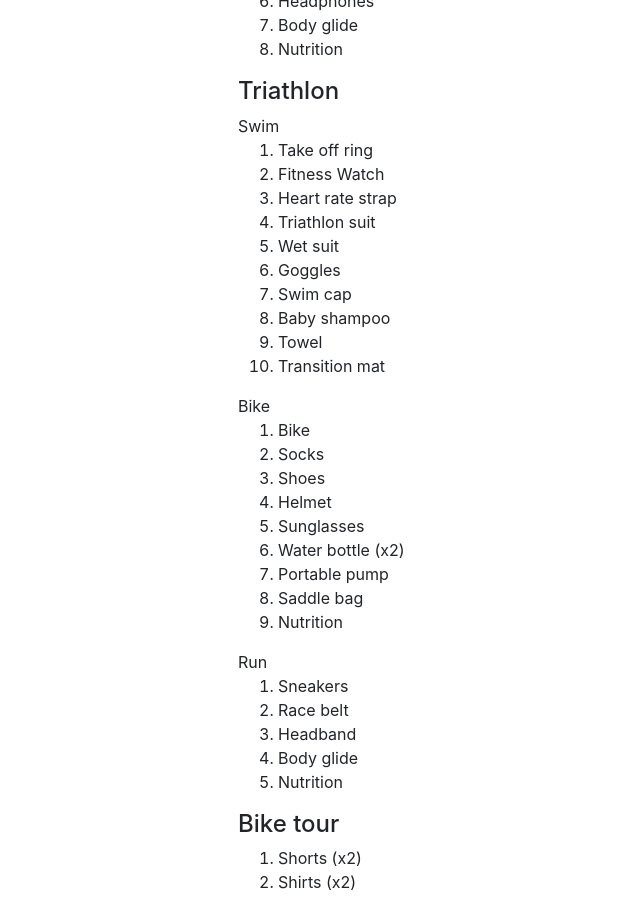
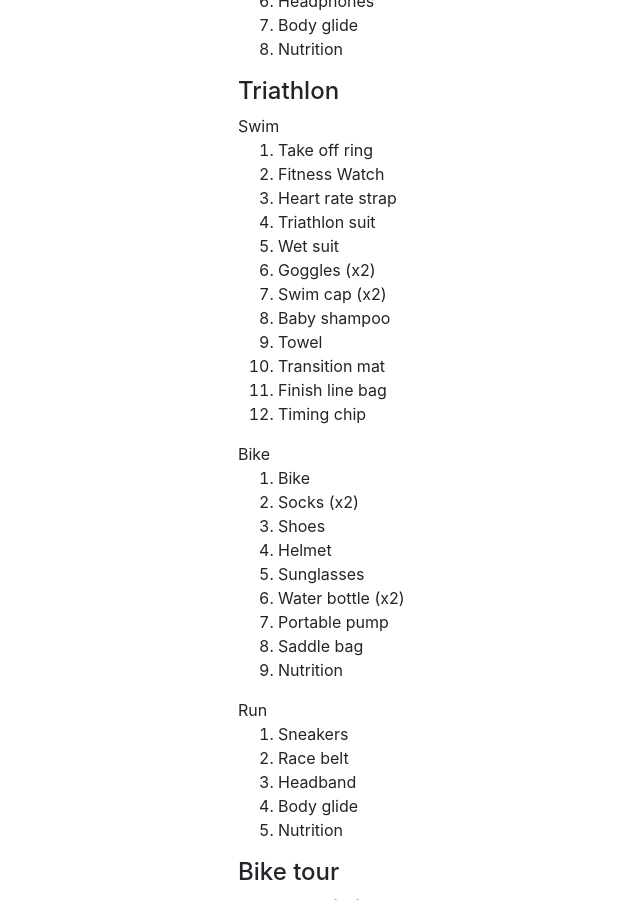
Before and after one commit to mackorone/mackorone.github.io, a Jekyll site: the page built from _posts/2022-07-10-activity-checklists.md, in a window 1280 px wide and 900 px high, scrolled down 952 px. Shown: the whole window, without its empty margins (33-673 px from the left). Built offline with Jekyll 4.4.1, drawn with Linux system fonts in a browser that asks for light colours; nearby versions of some CDN libraries.

Commit message:
Update activity checklist and tri cost

```diff
--- a/_posts/2022-07-10-activity-checklists.md
+++ b/_posts/2022-07-10-activity-checklists.md
@@ -49,15 +49,17 @@ Useful for packing and pre-race jitters.
 1. Heart rate strap
 1. Triathlon suit
 1. Wet suit
-1. Goggles
-1. Swim cap
+1. Goggles (x2)
+1. Swim cap (x2)
 1. Baby shampoo
 1. Towel
 1. Transition mat
+1. Finish line bag
+1. Timing chip
 
 <p style="margin-bottom:0px;">Bike</p>
 1. Bike
-1. Socks
+1. Socks (x2)
 1. Shoes
 1. Helmet
 1. Sunglasses
```
Also changed, not shown: _data/cost_of_triathlon.yml (+8 -0 lines).
